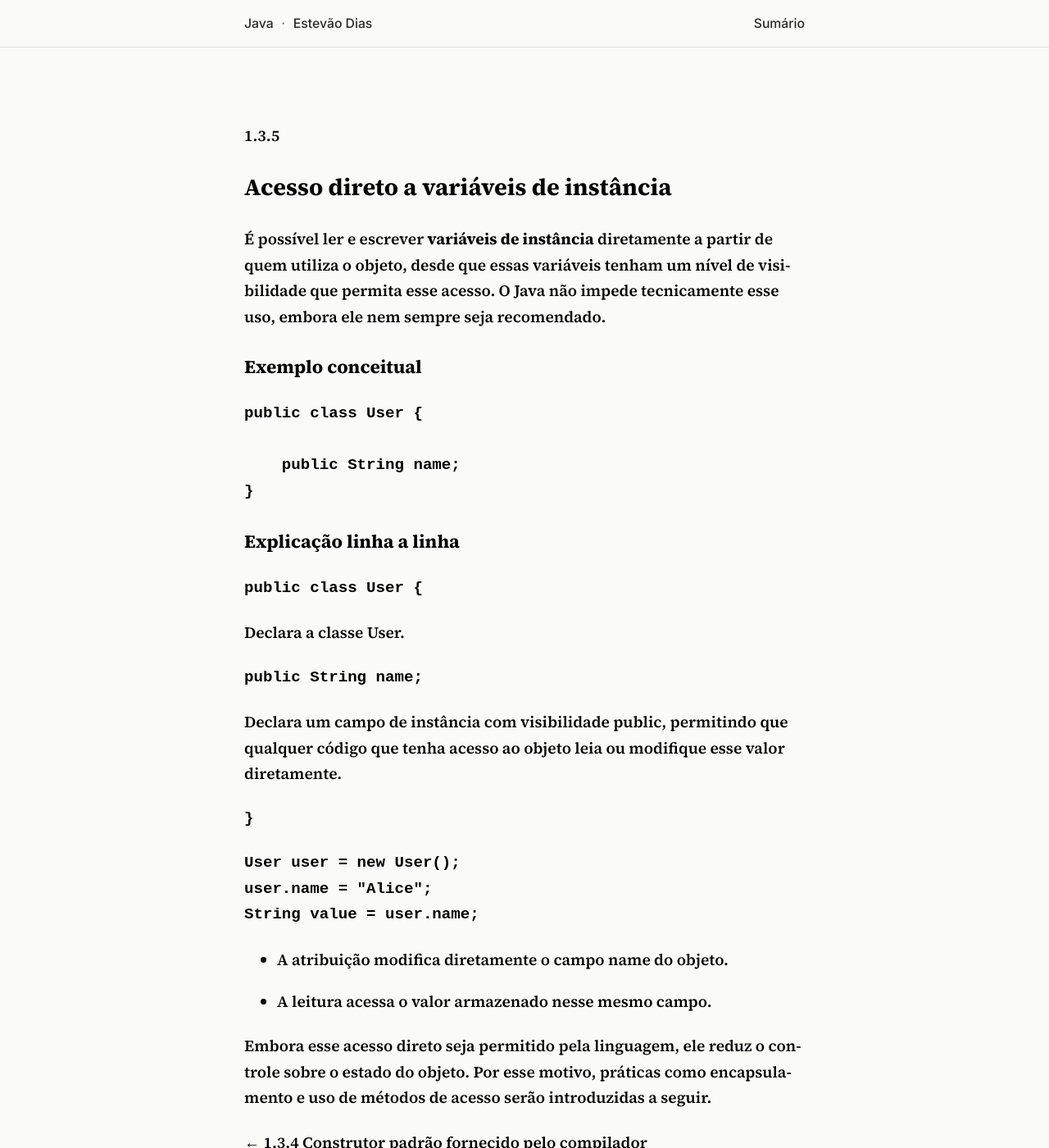
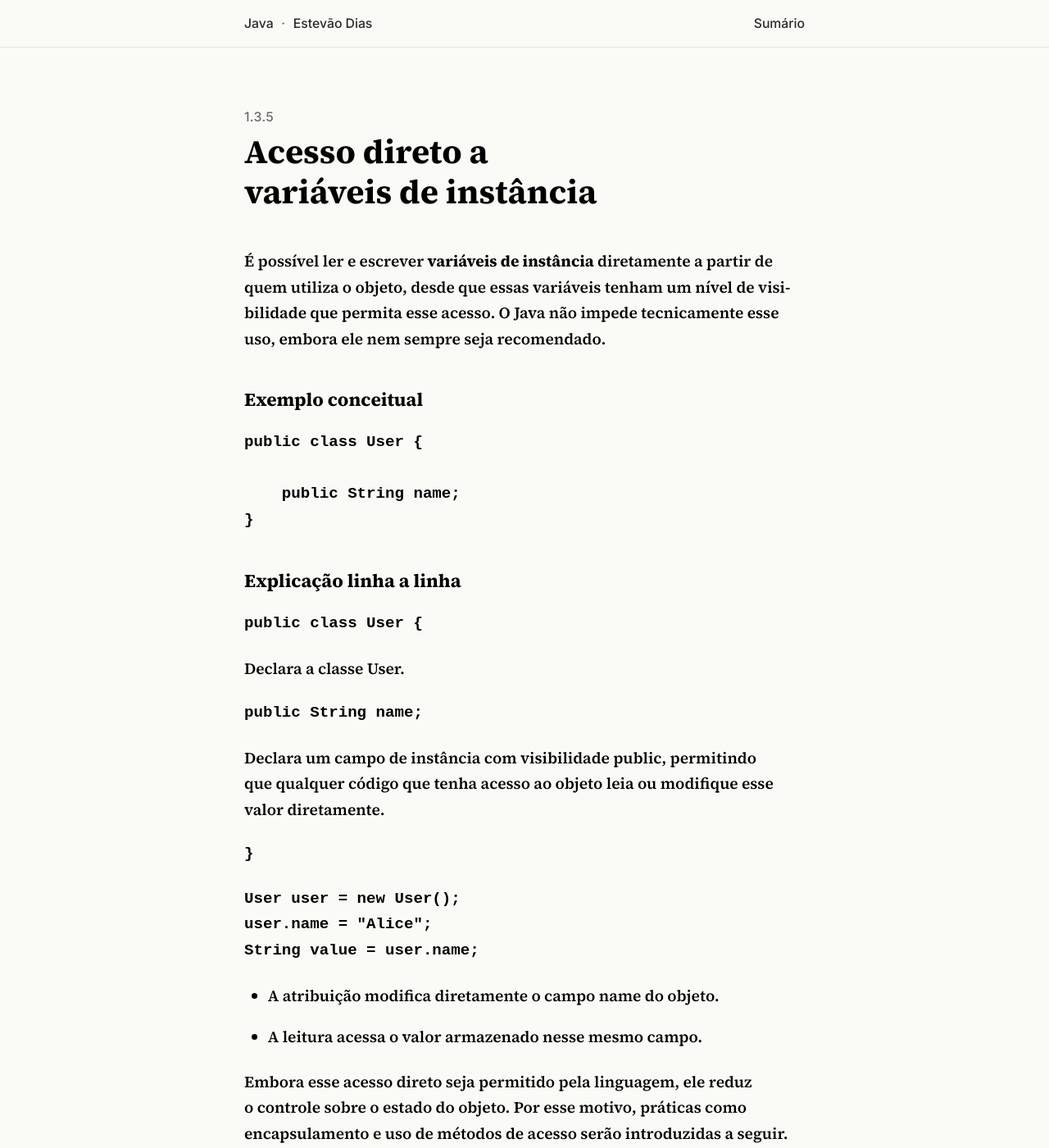
Before and after one commit to aqueleestevao/book, a Jekyll site: the page built from 100/1.3.5 Acesso direto a variáveis de instância.md, in a window 1280 px wide and 1400 px high. Shown: the whole window at 82% size. Built offline with Jekyll 4.4.1, drawn with Linux system fonts in a browser that asks for light colours.

Commit message:
style chapter typography (eyebrow, title, headings, body)

```diff
--- a/assets/css/book.css
+++ b/assets/css/book.css
@@ -169,3 +169,84 @@ body {
 
 .site-footer a { color: var(--ink-soft); }
 .site-footer a:hover { color: var(--link); }
+
+/* ============================================================
+   Capítulo
+   ============================================================ */
+
+.chapter-header {
+  margin-bottom: 2.5rem;
+}
+
+.chapter-eyebrow {
+  margin: 0;
+  font-family: var(--ff-sans);
+  font-size: var(--fs-sm);
+  font-weight: 500;
+  color: var(--ink-muted);
+  letter-spacing: 0.02em;
+}
+
+.chapter-title {
+  margin: 0.25rem 0 0;
+  font-family: var(--ff-serif);
+  font-size: var(--fs-2xl);
+  font-weight: var(--fw-head);
+  line-height: var(--lh-tight);
+  color: var(--ink);
+  text-wrap: balance;
+}
+
+/* Headings dentro do corpo do capítulo */
+.chapter-body h2 {
+  font-family: var(--ff-serif);
+  font-size: var(--fs-xl);
+  font-weight: var(--fw-head);
+  line-height: var(--lh-tight);
+  margin-top: 2.5em;
+  text-wrap: balance;
+}
+
+.chapter-body h3 {
+  font-family: var(--ff-serif);
+  font-size: var(--fs-lg);
+  font-weight: var(--fw-head);
+  line-height: var(--lh-tight);
+  margin-top: 2em;
+  text-wrap: balance;
+}
+
+/* Compatibilidade com padrão existente: "### **Texto**" — anula o bold duplicado */
+.chapter-body h3 > strong:only-child {
+  font-weight: inherit;
+}
+
+.chapter-body p {
+  text-wrap: pretty;
+}
+
+.chapter-body ul,
+.chapter-body ol {
+  padding-left: 1.5em;
+}
+
+.chapter-body li + li {
+  margin-top: 0.4em;
+}
+
+.chapter-body blockquote {
+  margin: 0;
+  padding-left: 1rem;
+  border-left: 2px solid var(--rule);
+  color: var(--ink-soft);
+}
+
+.chapter-body a {
+  color: var(--link);
+  text-decoration-thickness: 1px;
+  text-underline-offset: 0.15em;
+}
+
+.chapter-body a:hover {
+  color: var(--link-hover);
+}
```
